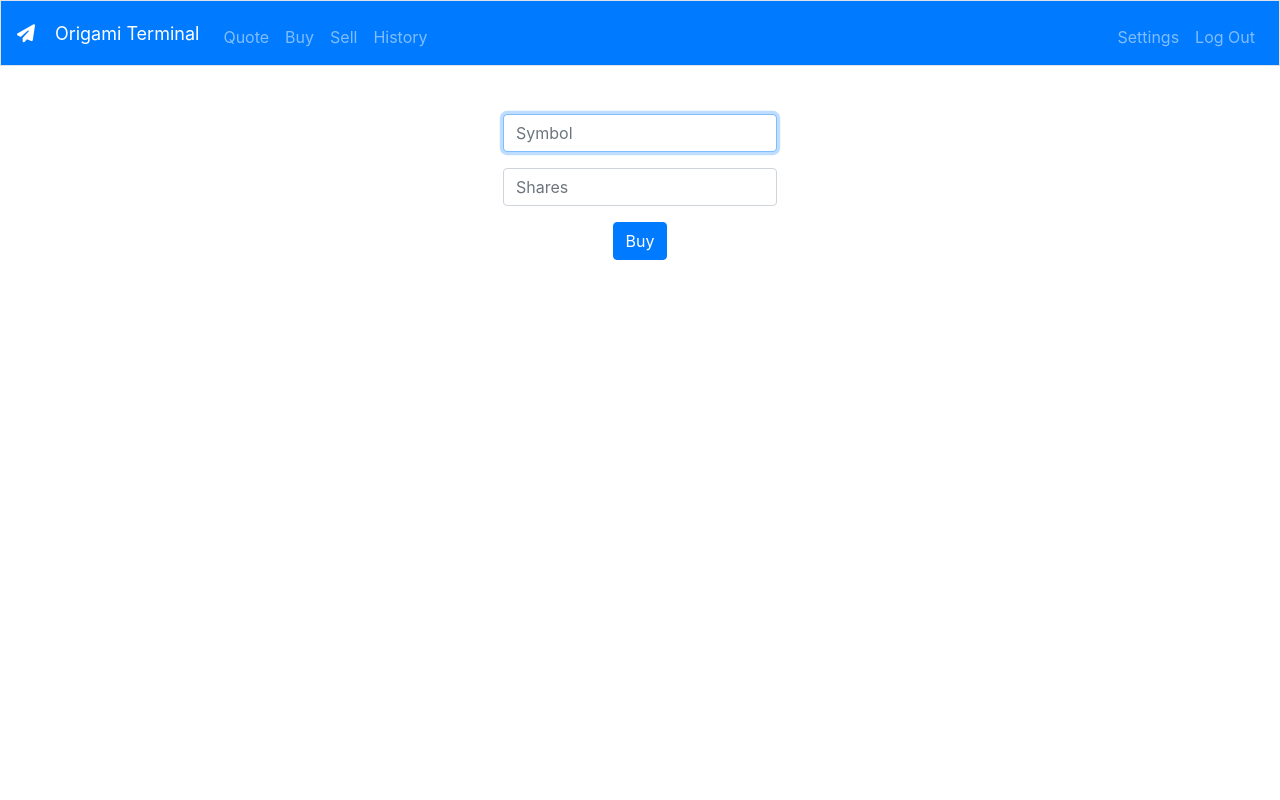
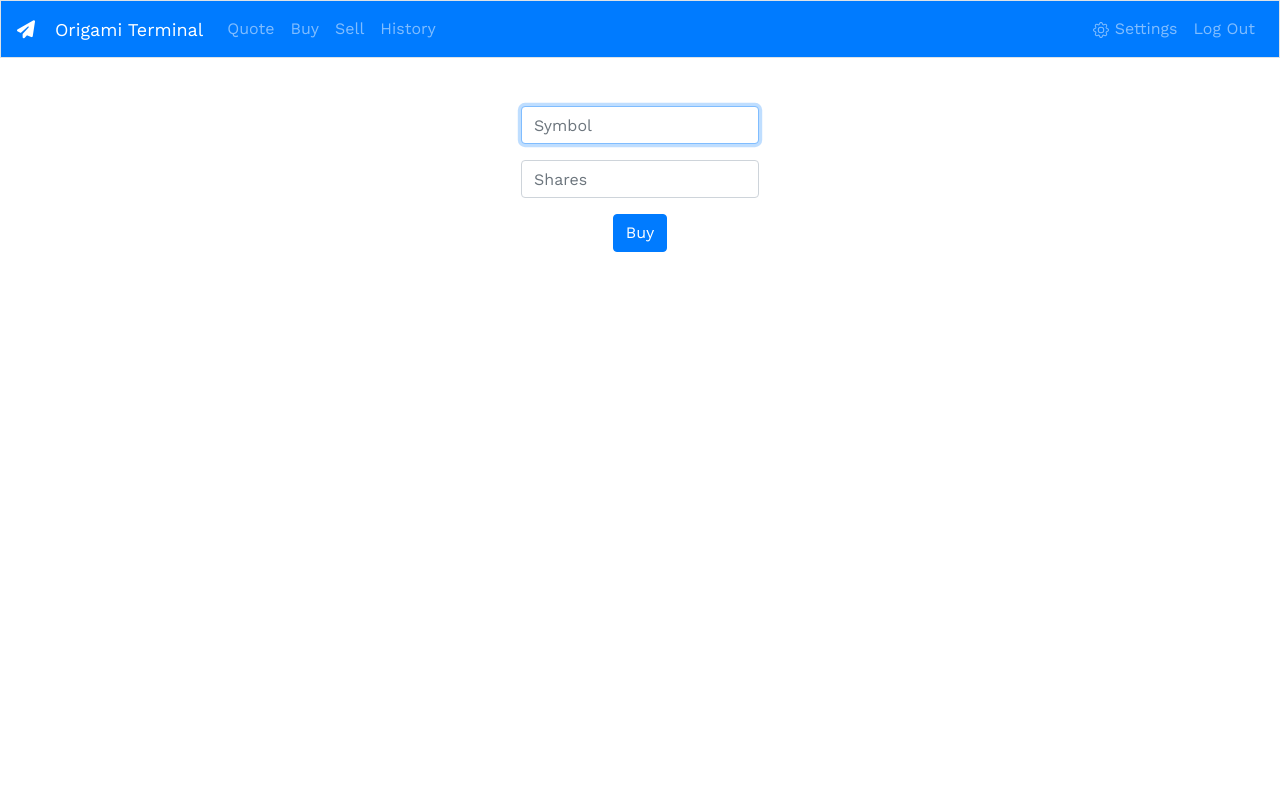
Before and after one commit to jcyling/origami-terminal, a Flask app: page /buy in a window 1280 px wide. Run offline with Flask 2, Linux system fonts and the light colour scheme; the visitor is signed in with stand-in values (Sample User, id 1); some libraries are stand-ins or nearby versions.

Commit message:
Minor layout and font changes

```diff
--- a/static/styles.css
+++ b/static/styles.css
@@ -1,4 +1,5 @@
 body {
+    font-family: 'Work Sans', sans-serif;
 }
 
 nav .navbar-brand
--- a/templates/index.html
+++ b/templates/index.html
@@ -16,6 +16,7 @@
                 </tr>
             </thead>
             <tbody>
+                <h3>Your Portfolio</h3>
                     {% for stock in stocks %}
                     <tr>
                         <td>{{stock.symbol}}</td>
--- a/templates/layout.html
+++ b/templates/layout.html
@@ -12,13 +12,16 @@
 
         <!-- https://favicon.io/emoji-favicons/money-mouth-face/ -->
         <link href="/static/favicon.ico" rel="icon">
-
         <link href="/static/styles.css" rel="stylesheet">
 
         <!-- http://getbootstrap.com/docs/4.5/ -->
         <script src="https://code.jquery.com/jquery-3.5.1.slim.min.js" integrity="sha384-DfXdz2htPH0lsSSs5nCTpuj/zy4C+OGpamoFVy38MVBnE+IbbVYUew+OrCXaRkfj" crossorigin="anonymous"></script>
         <script src="https://cdn.jsdelivr.net/npm/bootstrap@4.5.3/dist/js/bootstrap.bundle.min.js" integrity="sha384-ho+j7jyWK8fNQe+A12Hb8AhRq26LrZ/JpcUGGOn+Y7RsweNrtN/tE3MoK7ZeZDyx" crossorigin="anonymous"></script>
 		<script src="https://kit.fontawesome.com/5cd43e2a4c.js" crossorigin="anonymous"></script>
+
+        <link rel="preconnect" href="https://fonts.googleapis.com">
+        <link rel="preconnect" href="https://fonts.gstatic.com" crossorigin>
+        <link href="https://fonts.googleapis.com/css2?family=Work+Sans:wght@200;300;400;500;800&display=swap" rel="stylesheet">
 
         <title>Origami Terminal {% block title %}{% endblock %}</title>
 
@@ -33,18 +36,25 @@
             </button>
             <div class="collapse navbar-collapse bg-primary" id="navbar">
                 {% if session.user_id %}
-                    <ul class="navbar-nav mr-auto mt-2">
+                    <ul class="navbar-nav mr-auto">
                         <li class="nav-item"><a class="nav-link" href="/quote">Quote</a></li>
                         <li class="nav-item"><a class="nav-link" href="/buy">Buy</a></li>
                         <li class="nav-item"><a class="nav-link" href="/sell">Sell</a></li>
                         <li class="nav-item"><a class="nav-link" href="/history">History</a></li>
                     </ul>
-                    <ul class="navbar-nav ml-auto mt-2">
-                        <li class="nav-item"><a class="nav-link" href="/settings">Settings</a></li>
+                    <ul class="navbar-nav ml-auto">
+                        <li class="nav-item">
+                            <a class="nav-link" href="/settings">
+                            <svg xmlns="http://www.w3.org/2000/svg" width="16" height="16" fill="currentColor" class="bi bi-gear" viewBox="0 0 16 16">
+                                <path d="M8 4.754a3.246 3.246 0 1 0 0 6.492 3.246 3.246 0 0 0 0-6.492zM5.754 8a2.246 2.246 0 1 1 4.492 0 2.246 2.246 0 0 1-4.492 0z"/>
+                                <path d="M9.796 1.343c-.527-1.79-3.065-1.79-3.592 0l-.094.319a.873.873 0 0 1-1.255.52l-.292-.16c-1.64-.892-3.433.902-2.54 2.541l.159.292a.873.873 0 0 1-.52 1.255l-.319.094c-1.79.527-1.79 3.065 0 3.592l.319.094a.873.873 0 0 1 .52 1.255l-.16.292c-.892 1.64.901 3.434 2.541 2.54l.292-.159a.873.873 0 0 1 1.255.52l.094.319c.527 1.79 3.065 1.79 3.592 0l.094-.319a.873.873 0 0 1 1.255-.52l.292.16c1.64.893 3.434-.902 2.54-2.541l-.159-.292a.873.873 0 0 1 .52-1.255l.319-.094c1.79-.527 1.79-3.065 0-3.592l-.319-.094a.873.873 0 0 1-.52-1.255l.16-.292c.893-1.64-.902-3.433-2.541-2.54l-.292.159a.873.873 0 0 1-1.255-.52l-.094-.319zm-2.633.283c.246-.835 1.428-.835 1.674 0l.094.319a1.873 1.873 0 0 0 2.693 1.115l.291-.16c.764-.415 1.6.42 1.184 1.185l-.159.292a1.873 1.873 0 0 0 1.116 2.692l.318.094c.835.246.835 1.428 0 1.674l-.319.094a1.873 1.873 0 0 0-1.115 2.693l.16.291c.415.764-.42 1.6-1.185 1.184l-.291-.159a1.873 1.873 0 0 0-2.693 1.116l-.094.318c-.246.835-1.428.835-1.674 0l-.094-.319a1.873 1.873 0 0 0-2.692-1.115l-.292.16c-.764.415-1.6-.42-1.184-1.185l.159-.291A1.873 1.873 0 0 0 1.945 8.93l-.319-.094c-.835-.246-.835-1.428 0-1.674l.319-.094A1.873 1.873 0 0 0 3.06 4.377l-.16-.292c-.415-.764.42-1.6 1.185-1.184l.292.159a1.873 1.873 0 0 0 2.692-1.115l.094-.319z"/>
+                              </svg>
+                            Settings</a>
+                        </li>
                         <li class="nav-item"><a class="nav-link" href="/logout">Log Out</a></li>
                     </ul>
                 {% else %}
-                    <ul class="navbar-nav ml-auto mt-2">
+                    <ul class="navbar-nav ml-auto">
                         <li class="nav-item"><a class="nav-link" href="/register">Register</a></li>
                         <li class="nav-item"><a class="nav-link" href="/login">Log In</a></li>
                     </ul>
```
Also changed, not shown: 1 other file.
